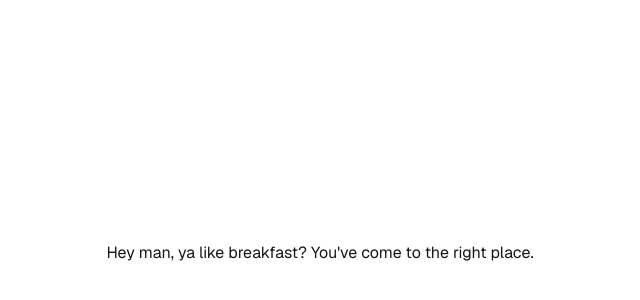
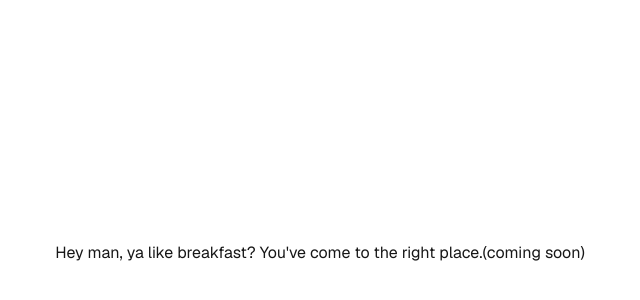
Before and after one commit to aivantg/bfast.club, a Next.js app: page / in a window 1280 px wide. Shown: the part 148-448 px from the top of the page, without its empty margins (320-960 px from the left). Built offline with nearby package versions, Linux system fonts and the light colour scheme.

Commit message:
Add coming soon

```diff
--- a/src/pages/index.tsx
+++ b/src/pages/index.tsx
@@ -27,6 +27,8 @@ export default function Home() {
         <main className={styles.main}>
           <div>
             {"Hey man, ya like breakfast? You've come to the right place."}
+
+            (coming soon)
           </div>
         </main>
       </div>
```
